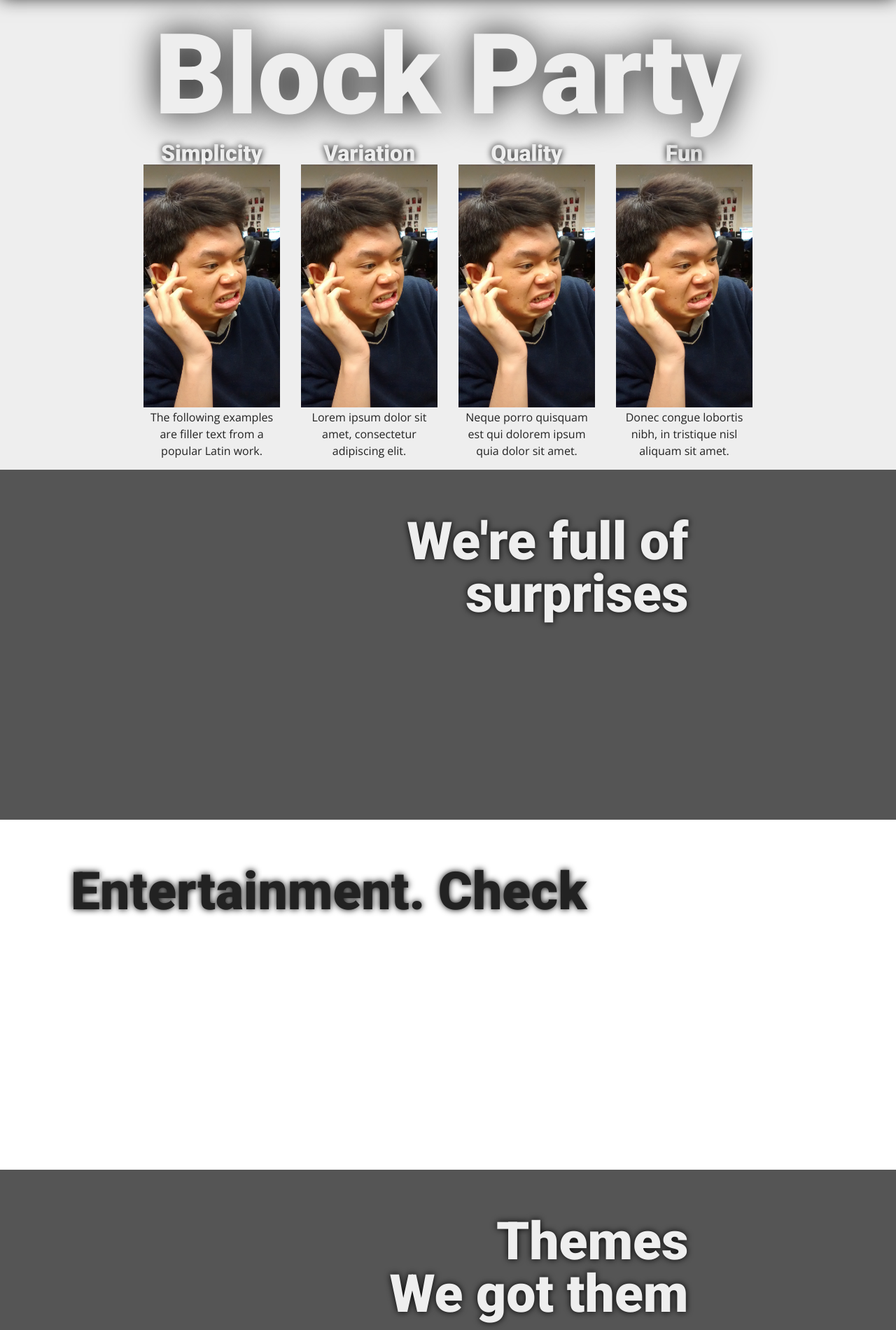
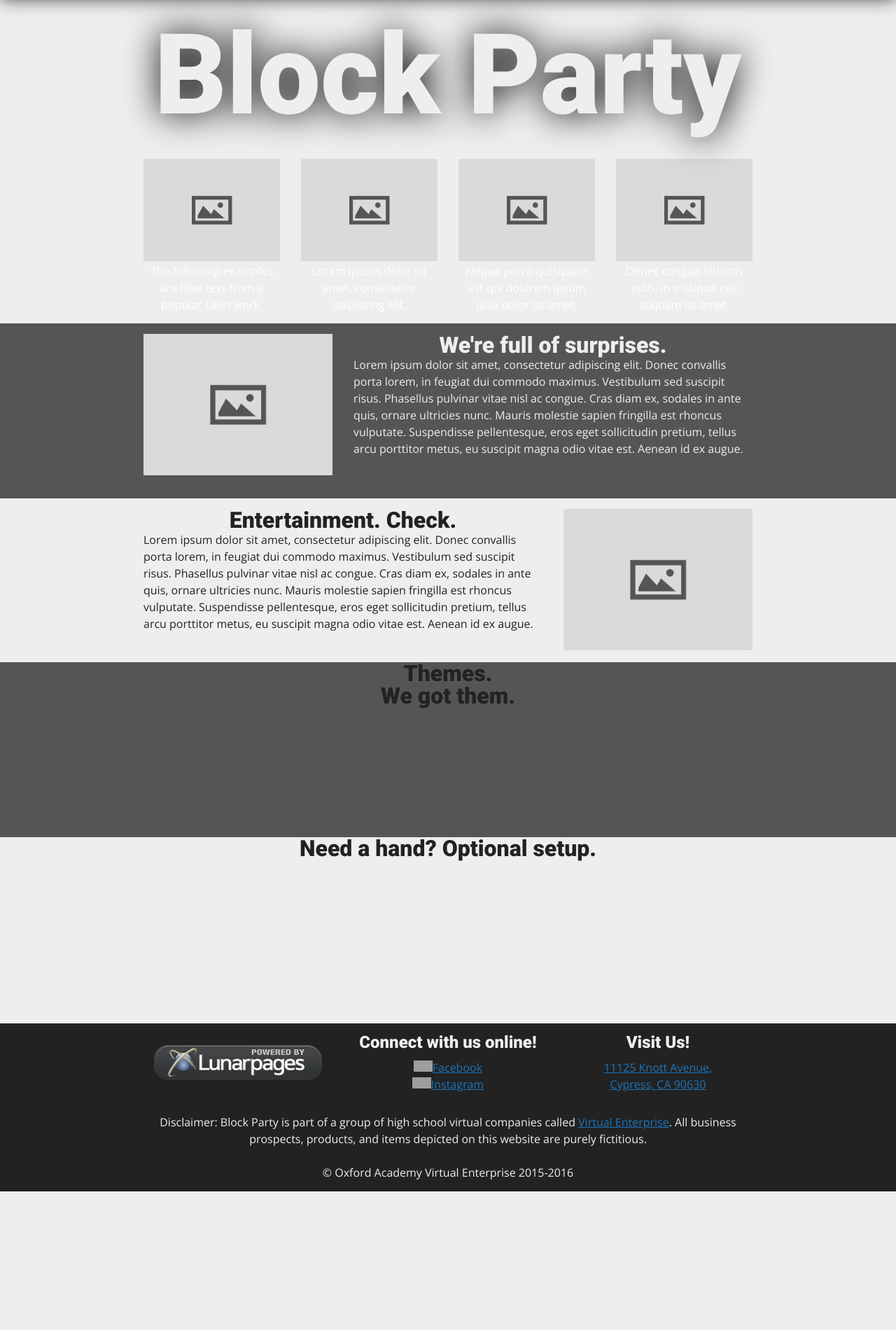
Before and after one commit to OAVE1516/oave1516.github.io, a PHP site: page / in a window 1280 px wide. Shown: the part 157-2057 px from the top of the page at 70% size. After the commit the page ends 1859 px from the top, so only its background shows below. Run offline with PHP 8.4, Linux system fonts and the light colour scheme; grey boxes are pictures that could not be loaded.

Commit message:
Code cleanup
aayush pls

```diff
--- a/css/aayush.css
+++ b/css/aayush.css
@@ -14,55 +14,28 @@ video {
     overflow: hidden;
 }
 
- #jt{
+#jt{
      color: #eee;
      text-shadow: 0 0 50px #000;
      font-size: 10em;
      text-align: center;
 }
 
-h2{
+h2, h3{
     color: #eee;
-    text-shadow: 0 0 10px #000;
-    text-align: center;
 }
 
-.altcontainergray{
-    height: 500px;
-    width: auto;
-    background-color: #555555;
-
+.graybg{
+    background: #555;
+    height: 250px;
+    color: #eee;
 }
 
-.altcontainerwhite{
-    height: 500px;
-    width: auto;
-    background-color: #ffffff;
-
+.whitebg{
+    height: 250px;
+    color: #222;
 }
 
-#title1{
-    font-size: 75px;
-    text-align: right;
-    padding-top: 50px;
+.whitebg h2{
+    color:#222;
 }
-
-#title2{
-    font-size: 75px;
-    padding-top: 50px;
-    text-align: right;
-    color: #222222;
-}
-
-#title3{
-    font-size: 75px;
-    padding-top: 50px;
-    text-align: right;
-}
-
-#title4{
-    font-size: 75px;
-    padding-top: 50px;
-    text-align: center;
-    color: #222222;
-}
--- a/css/style.css
+++ b/css/style.css
@@ -92,6 +92,10 @@ table {
 .center-text{
     text-align: center;
 }
+
+.white{
+   color: white;
+}
 body{
     background-color: #EEE;
     font-family: 'Open Sans', 'Helvetica', 'Arial', sans-serif;
@@ -118,11 +122,11 @@ a:hover{
 }
 h1, h2, h3, h4, h5, h6{
     font-family: 'Roboto', sans-serif;
+    text-align: center;
 }
 
 h1{
     font-size: 3em;
-    text-align: center;
 }
 
 h2{
@@ -132,6 +136,7 @@ h2{
 h3{
     font-size: 1.5em;
 }
+
 img{
     width: 100%;
 }
--- a/index.html
+++ b/index.html
@@ -28,61 +28,63 @@
     <div class="container">
         <div class="row">
             <div class="col-3">
-                <h2>Simplicity</h2>
-                <img src="img/bryan.jpg">
-                <p class="center-text">The following examples are filler text from a popular Latin work.</p>
+                <h3>Simplicity</h3>
+                <img src="img/placeholder.png">
+                <p class="center-text white">The following examples are filler text from a popular Latin work.</p>
             </div>
             <div class="col-3">
-                <h2>Variation</h2>
-                <img src="img/bryan.jpg">
-                <p class="center-text">Lorem ipsum dolor sit amet, consectetur adipiscing elit.</p>
+                <h3>Variation</h3>
+                <img src="img/placeholder.png">
+                <p class="center-text white">Lorem ipsum dolor sit amet, consectetur adipiscing elit.</p>
             </div>
             <div class="col-3">
-                <h2>Quality</h2>
-                <img src="img/bryan.jpg">
-                <p class="center-text">Neque porro quisquam est qui dolorem ipsum quia dolor sit amet.</p>
+                <h3>Quality</h3>
+                <img src="img/placeholder.png">
+                <p class="center-text white">Neque porro quisquam est qui dolorem ipsum quia dolor sit amet.</p>
                 </div>
             <div class="col-3">
-                <h2>Fun</h2>
-                <img src="img/bryan.jpg">
-                <p class="center-text">Donec congue lobortis nibh, in tristique nisl aliquam sit amet.</p>
+                <h3>Fun</h3>
+                <img src="img/placeholder.png">
+                <p class="center-text white">Donec congue lobortis nibh, in tristique nisl aliquam sit amet.</p>
             </div>
         </div>
     </div>
 
-        <div class="row">
-            <div class="altcontainergray">
-                <div class="col-9_5">
-                    <h2 id="title1">We're full of<br>surprises</h2>
+    <div class="row graybg">
+        <div class="container">
+            <div class="col-4">
+                <img src="img/placeholder.png">
+            </div>
+            <div class="col-8">
+                <h2>We're full of surprises.</h2>
+                <p>Lorem ipsum dolor sit amet, consectetur adipiscing elit. Donec convallis porta lorem, in feugiat dui commodo maximus. Vestibulum sed suscipit risus. Phasellus pulvinar vitae nisl ac congue. Cras diam ex, sodales in ante quis, ornare ultricies nunc. Mauris molestie sapien fringilla est rhoncus vulputate. Suspendisse pellentesque, eros eget sollicitudin pretium, tellus arcu porttitor metus, eu suscipit magna odio vitae est. Aenean id ex augue.</p>
             </div>
         </div>
     </div>
 
-        <div class="row">
-            <div class="altcontainerwhite">
+    <div class="row whitebg">
+        <div class="container">
             <div class="col-8">
-                    <h2 id="title2">Entertainment. Check</h2>
+                <h2>Entertainment. Check.</h2>
+                <p>Lorem ipsum dolor sit amet, consectetur adipiscing elit. Donec convallis porta lorem, in feugiat dui commodo maximus. Vestibulum sed suscipit risus. Phasellus pulvinar vitae nisl ac congue. Cras diam ex, sodales in ante quis, ornare ultricies nunc. Mauris molestie sapien fringilla est rhoncus vulputate. Suspendisse pellentesque, eros eget sollicitudin pretium, tellus arcu porttitor metus, eu suscipit magna odio vitae est. Aenean id ex augue.</p>
+            </div>
+            <div class="col-4">
+                <img src="img/placeholder.png"
             </div>
         </div>
     </div>
 
-        <div class="row">
-            <div class="altcontainergray">
-                <div class="col-9_5">
-                    <h2 id="title3">Themes<br>We got them</h2>
-                </div>
-            </div>
-        </div>
-        <div class="row">
-            <div class="altcontainerwhite">
-                <div class="col-12">
-                    <h2 id="title4">Need a hand? Optional setup</h2>
-                </div>
+    <div class="row graybg">
+        <div class="container">
+            <h2>Themes.<br>We got them.</h2>
         </div>
     </div>
 
+    <div class="row whitebg">
+        <div class="container">
+            <h2>Need a hand? Optional setup.</h2>
         </div>
-
+    </div>
 
 </body>
     <footer>
@@ -101,3 +103,4 @@
         <div class="col-12" id="copy">Disclaimer: Block Party is part of a group of high school virtual companies called <a href="https://veinternational.org/" target="_blank">Virtual Enterprise</a>. All business prospects, products, and items depicted on this website are purely fictitious.<br><br>&copy; Oxford Academy Virtual Enterprise 2015-2016</div>
         </div>
     </footer>
+</html>
```
Lines whose indentation alone changed are shown as unchanged.
